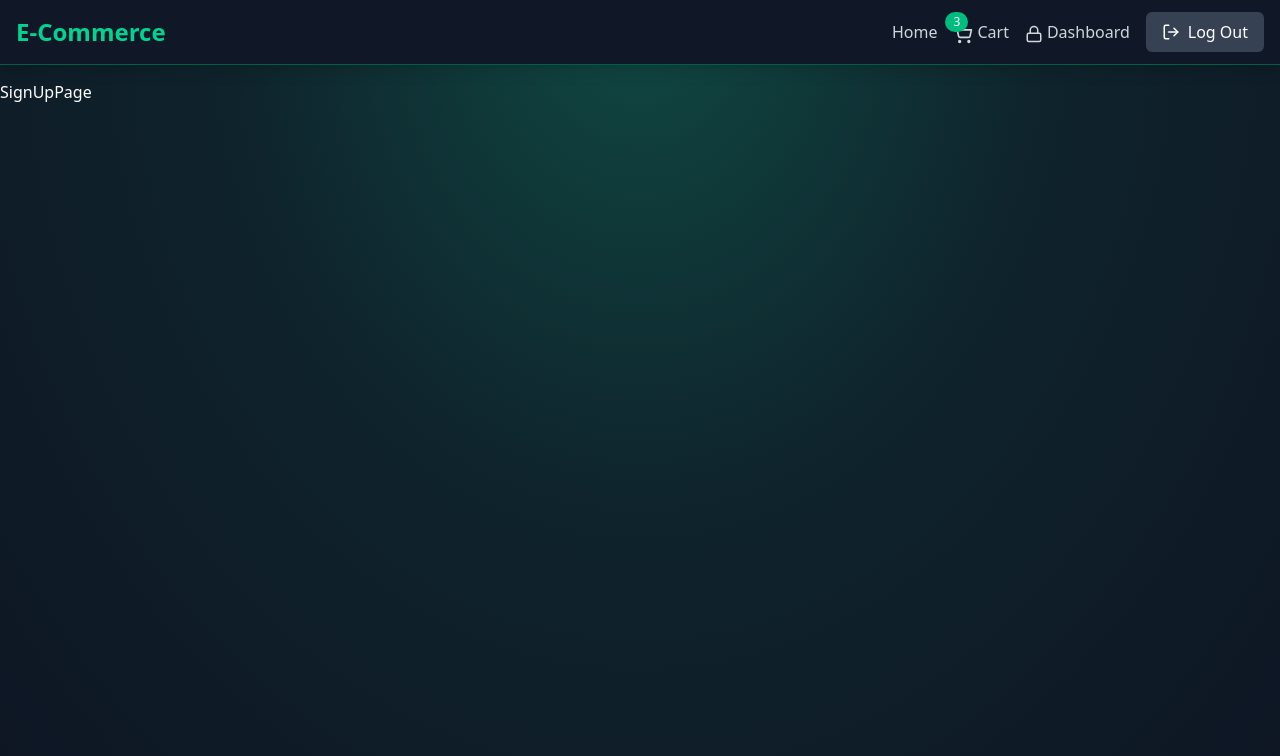
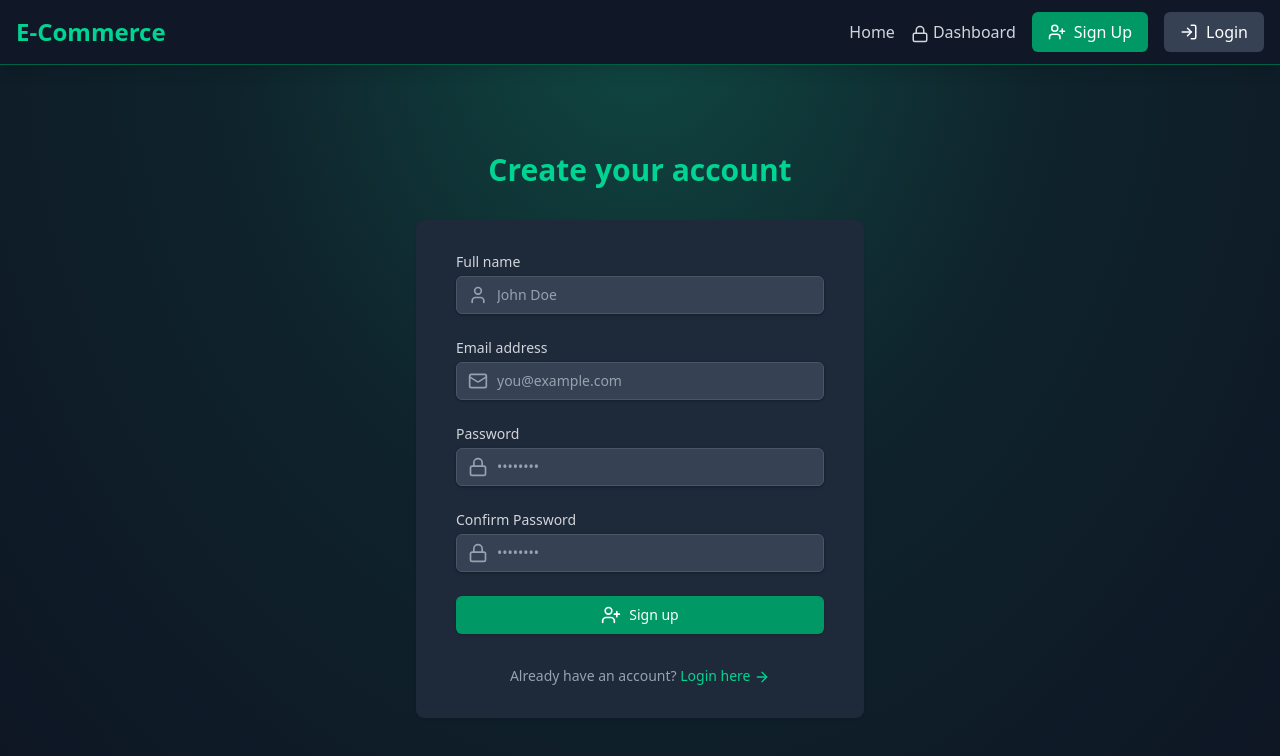
Before and after one commit to kaziabulhasib/neomart-mern, a React (Vite) app in the folder frontend/: page /signup in a window 1280 px wide. Shown: the top 756 px of the page. Built offline with nearby package versions, Linux system fonts and the light colour scheme.

Commit message:
signup page functionality

```diff
--- a/frontend/src/components/Navbar.jsx
+++ b/frontend/src/components/Navbar.jsx
@@ -2,7 +2,7 @@
 import { Link } from "react-router-dom";
 import { Lock, LogIn, LogOut, ShoppingCart, UserPlus } from "lucide-react";
 const Navbar = () => {
-  const user = true;
+  const user = false;
   const isAdmin = true;
   return (
     <header className='fixed top-0 left-0 w-full bg-gray-900 bg-opacity-90 backdrop-blur-md shadow-lg z-40 transition-all duration-300 border-b border-emerald-800'>
--- a/frontend/src/pages/SignUpPage.jsx
+++ b/frontend/src/pages/SignUpPage.jsx
@@ -1,7 +1,185 @@
-import React from "react";
+import { useState } from "react";
+import { Link } from "react-router-dom";
+import { UserPlus, Mail, Lock, User, ArrowRight, Loader } from "lucide-react";
+import { motion } from "framer-motion";
+// import { useUserStore } from "../stores/useUserStore";
 
 const SignUpPage = () => {
-  return <div>SignUpPage</div>;
+  const loading = false;
+  const [formData, setFormData] = useState({
+    name: "",
+    email: "",
+    password: "",
+    confirmPassword: "",
+  });
+
+  // const { signup, loading } = useUserStore();
+
+  const handleSubmit = (e) => {
+    e.preventDefault();
+    console.log(formData);
+    // signup(formData);
+  };
+
+  return (
+    <div className='flex flex-col justify-center py-12 sm:px-6 lg:px-8'>
+      <motion.div
+        className='sm:mx-auto sm:w-full sm:max-w-md'
+        initial={{ opacity: 0, y: -20 }}
+        animate={{ opacity: 1, y: 0 }}
+        transition={{ duration: 0.8 }}>
+        <h2 className='mt-6 text-center text-3xl font-extrabold text-emerald-400'>
+          Create your account
+        </h2>
+      </motion.div>
+
+      <motion.div
+        className='mt-8 sm:mx-auto sm:w-full sm:max-w-md'
+        initial={{ opacity: 0, y: 20 }}
+        animate={{ opacity: 1, y: 0 }}
+        transition={{ duration: 0.8, delay: 0.2 }}>
+        <div className='bg-gray-800 py-8 px-4 shadow sm:rounded-lg sm:px-10'>
+          <form onSubmit={handleSubmit} className='space-y-6'>
+            <div>
+              <label
+                htmlFor='name'
+                className='block text-sm font-medium text-gray-300'>
+                Full name
+              </label>
+              <div className='mt-1 relative rounded-md shadow-sm'>
+                <div className='absolute inset-y-0 left-0 pl-3 flex items-center pointer-events-none'>
+                  <User className='h-5 w-5 text-gray-400' aria-hidden='true' />
+                </div>
+                <input
+                  id='name'
+                  type='text'
+                  required
+                  value={formData.name}
+                  onChange={(e) =>
+                    setFormData({ ...formData, name: e.target.value })
+                  }
+                  className='block w-full px-3 py-2 pl-10 bg-gray-700 border border-gray-600 rounded-md shadow-sm
+									 placeholder-gray-400 focus:outline-none focus:ring-emerald-500 focus:border-emerald-500 sm:text-sm'
+                  placeholder='John Doe'
+                />
+              </div>
+            </div>
+
+            <div>
+              <label
+                htmlFor='email'
+                className='block text-sm font-medium text-gray-300'>
+                Email address
+              </label>
+              <div className='mt-1 relative rounded-md shadow-sm'>
+                <div className='absolute inset-y-0 left-0 pl-3 flex items-center pointer-events-none'>
+                  <Mail className='h-5 w-5 text-gray-400' aria-hidden='true' />
+                </div>
+                <input
+                  id='email'
+                  type='email'
+                  required
+                  value={formData.email}
+                  onChange={(e) =>
+                    setFormData({ ...formData, email: e.target.value })
+                  }
+                  className=' block w-full px-3 py-2 pl-10 bg-gray-700 border border-gray-600
+									rounded-md shadow-sm
+									 placeholder-gray-400 focus:outline-none focus:ring-emerald-500
+									 focus:border-emerald-500 sm:text-sm'
+                  placeholder='you@example.com'
+                />
+              </div>
+            </div>
+
+            <div>
+              <label
+                htmlFor='password'
+                className='block text-sm font-medium text-gray-300'>
+                Password
+              </label>
+              <div className='mt-1 relative rounded-md shadow-sm'>
+                <div className='absolute inset-y-0 left-0 pl-3 flex items-center pointer-events-none'>
+                  <Lock className='h-5 w-5 text-gray-400' aria-hidden='true' />
+                </div>
+                <input
+                  id='password'
+                  type='password'
+                  required
+                  value={formData.password}
+                  onChange={(e) =>
+                    setFormData({ ...formData, password: e.target.value })
+                  }
+                  className=' block w-full px-3 py-2 pl-10 bg-gray-700 border border-gray-600
+									rounded-md shadow-sm placeholder-gray-400 focus:outline-none focus:ring-emerald-500 focus:border-emerald-500 sm:text-sm'
+                  placeholder='••••••••'
+                />
+              </div>
+            </div>
+
+            <div>
+              <label
+                htmlFor='confirmPassword'
+                className='block text-sm font-medium text-gray-300'>
+                Confirm Password
+              </label>
+              <div className='mt-1 relative rounded-md shadow-sm'>
+                <div className='absolute inset-y-0 left-0 pl-3 flex items-center pointer-events-none'>
+                  <Lock className='h-5 w-5 text-gray-400' aria-hidden='true' />
+                </div>
+                <input
+                  id='confirmPassword'
+                  type='password'
+                  required
+                  value={formData.confirmPassword}
+                  onChange={(e) =>
+                    setFormData({
+                      ...formData,
+                      confirmPassword: e.target.value,
+                    })
+                  }
+                  className=' block w-full px-3 py-2 pl-10 bg-gray-700 border
+									 border-gray-600 rounded-md shadow-sm placeholder-gray-400 focus:outline-none focus:ring-emerald-500 focus:border-emerald-500 sm:text-sm'
+                  placeholder='••••••••'
+                />
+              </div>
+            </div>
+
+            <button
+              type='submit'
+              className='w-full flex justify-center py-2 px-4 border border-transparent
+							rounded-md shadow-sm text-sm font-medium text-white bg-emerald-600
+							 hover:bg-emerald-700 focus:outline-none focus:ring-2 focus:ring-offset-2
+							  focus:ring-emerald-500 transition duration-150 ease-in-out disabled:opacity-50'
+              disabled={loading}>
+              {loading ? (
+                <>
+                  <Loader
+                    className='mr-2 h-5 w-5 animate-spin'
+                    aria-hidden='true'
+                  />
+                  Loading...
+                </>
+              ) : (
+                <>
+                  <UserPlus className='mr-2 h-5 w-5' aria-hidden='true' />
+                  Sign up
+                </>
+              )}
+            </button>
+          </form>
+
+          <p className='mt-8 text-center text-sm text-gray-400'>
+            Already have an account?{" "}
+            <Link
+              to='/login'
+              className='font-medium text-emerald-400 hover:text-emerald-300'>
+              Login here <ArrowRight className='inline h-4 w-4' />
+            </Link>
+          </p>
+        </div>
+      </motion.div>
+    </div>
+  );
 };
-
 export default SignUpPage;
```
